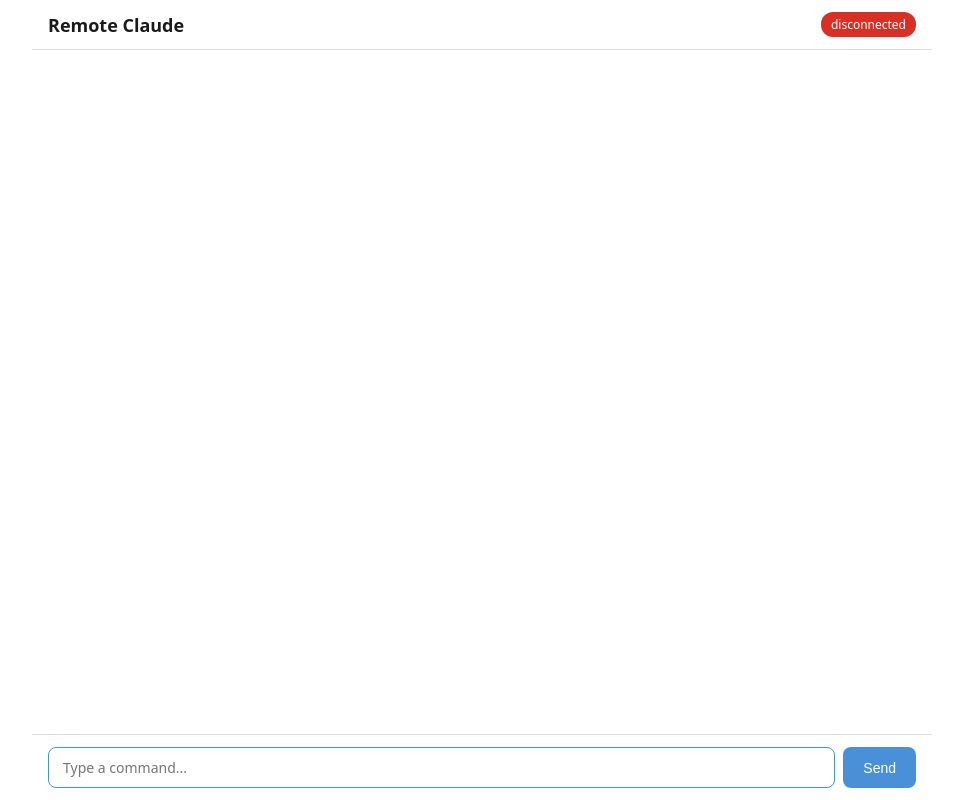
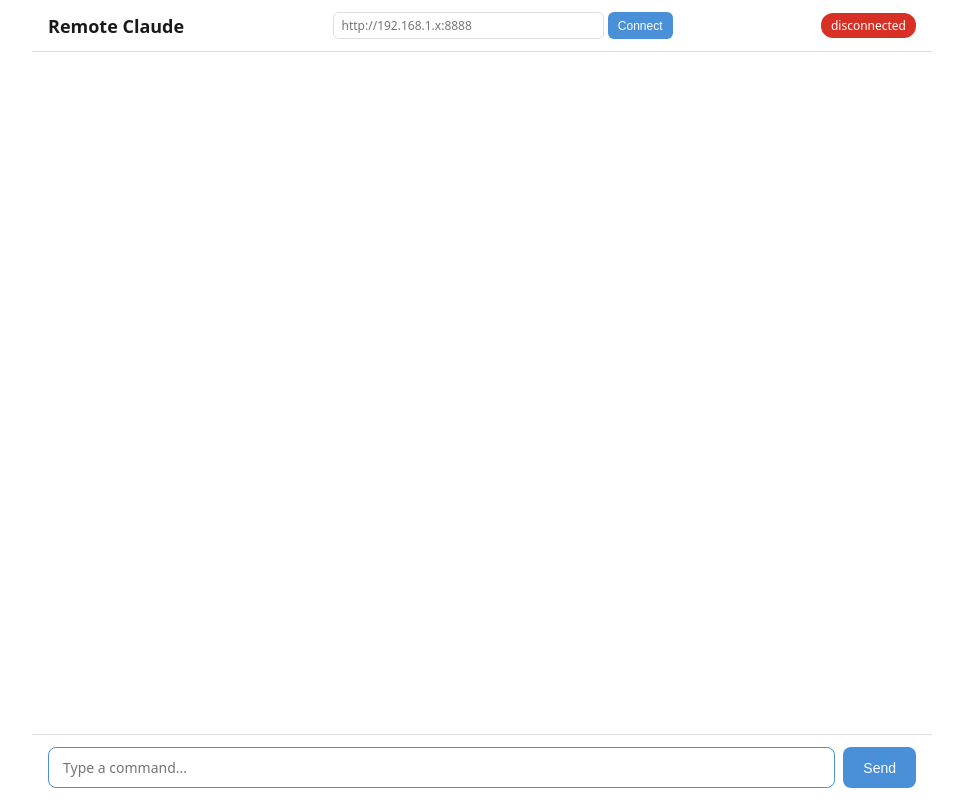
Before and after one commit to vatvit/remote-claude, a plain HTML site: page docs/index.html in a window 1280 px wide. Shown: the whole page, without its empty margins (158-1121 px from the left). Drawn offline with nearby package versions, Linux system fonts and the light colour scheme; no server answers.

Commit message:
Add host IP input field to header for configurable API connection
Pre-fills from ?host= GET param, sets param on Connect click.
Allows pointing the client UI at any Remote Claude host.

```diff
--- a/docs/app.js
+++ b/docs/app.js
@@ -1,9 +1,27 @@
-const API_BASE = new URLSearchParams(window.location.search).get('api') || window.REMOTE_CLAUDE_API || '';
+let API_BASE = new URLSearchParams(window.location.search).get('host') || window.REMOTE_CLAUDE_API || '';
 const chat = document.getElementById('chat');
 const form = document.getElementById('form');
 const input = document.getElementById('input');
 const sendBtn = document.getElementById('send');
 const statusEl = document.getElementById('status');
+const hostInput = document.getElementById('host-input');
+const hostForm = document.getElementById('host-form');
+
+// Pre-fill host input from GET param
+hostInput.value = API_BASE;
+
+hostForm.addEventListener('submit', (e) => {
+  e.preventDefault();
+  const val = hostInput.value.trim().replace(/\/+$/, '');
+  const params = new URLSearchParams(window.location.search);
+  if (val) {
+    params.set('host', val);
+  } else {
+    params.delete('host');
+  }
+  const qs = params.toString();
+  window.location.search = qs ? `?${qs}` : '';
+});
 
 let isProcessing = false;
 let eventSource = null;
--- a/docs/index.html
+++ b/docs/index.html
@@ -13,6 +13,10 @@
   <div id="app">
     <header>
       <h1>Remote Claude</h1>
+      <form id="host-form" class="host-form">
+        <input type="text" id="host-input" placeholder="http://192.168.1.x:8888" autocomplete="off">
+        <button type="submit" id="host-btn">Connect</button>
+      </form>
       <div id="status" class="status disconnected">disconnected</div>
     </header>
     <main id="chat"></main>
--- a/docs/style.css
+++ b/docs/style.css
@@ -64,6 +64,48 @@ header {
 header h1 {
   font-size: 18px;
   font-weight: 600;
+  flex-shrink: 0;
+}
+
+.host-form {
+  display: flex;
+  gap: 4px;
+  flex: 1;
+  max-width: 340px;
+  margin: 0 12px;
+}
+
+.host-form input {
+  flex: 1;
+  min-width: 0;
+  padding: 4px 8px;
+  border: 1px solid var(--border);
+  border-radius: 6px;
+  background: var(--bg);
+  color: var(--text);
+  font-size: 12px;
+  font-family: inherit;
+  outline: none;
+}
+
+.host-form input:focus {
+  border-color: var(--accent);
+}
+
+.host-form button {
+  padding: 4px 10px;
+  background: var(--accent);
+  color: #fff;
+  border: none;
+  border-radius: 6px;
+  font-size: 12px;
+  font-weight: 500;
+  cursor: pointer;
+  white-space: nowrap;
+}
+
+.host-form button:hover {
+  background: var(--accent-hover);
 }
 
 .status {
@@ -452,7 +494,9 @@ footer {
 }
 
 @media (max-width: 600px) {
+  header { flex-wrap: wrap; gap: 6px; }
   header h1 { font-size: 16px; }
+  .host-form { max-width: none; margin: 0; order: 3; flex-basis: 100%; }
   .message { max-width: 95%; font-size: 13px; }
   #input { font-size: 16px; } /* prevent zoom on iOS */
   .question-card { max-width: 95%; }
```
